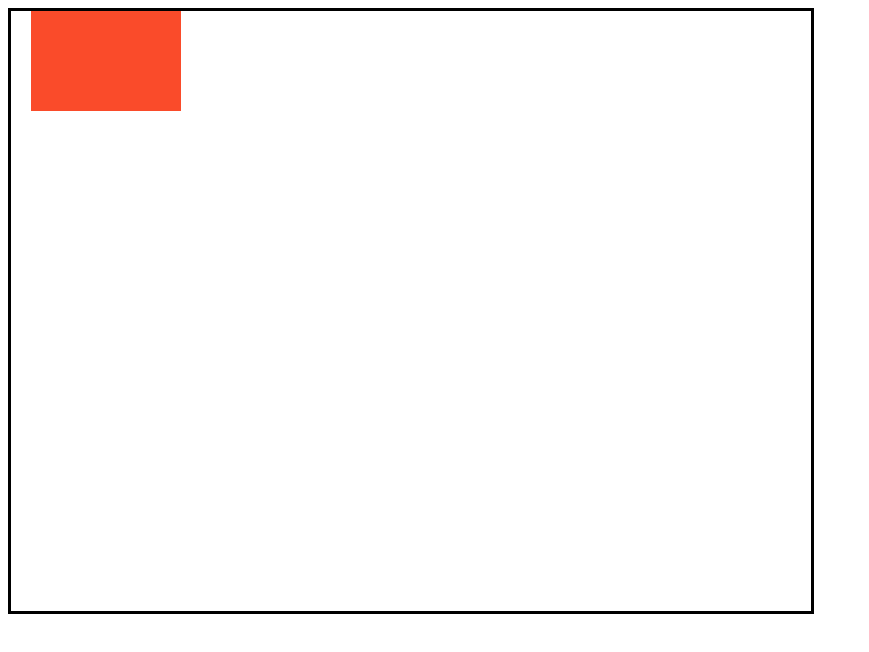
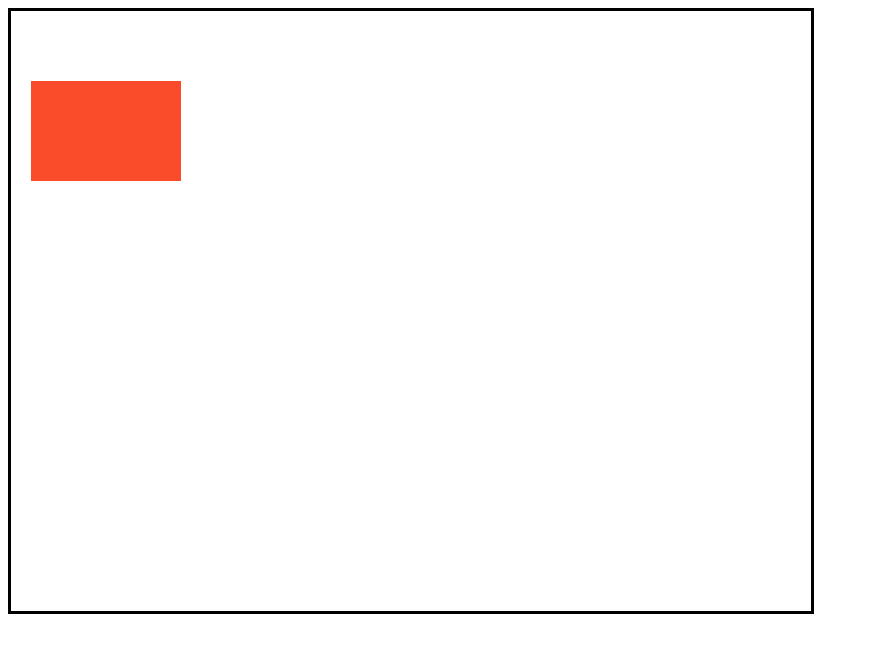
Before and after one commit to codegym-vn/PF2020_Racing-Game, a plain HTML site: page index.html in a window 1280 px wide. Shown: the whole page, without its empty margins (0-869 px from the left). Drawn offline with Linux system fonts and the light colour scheme.

Commit message:
Di chuyển hình chữ nhật xuống dưới màn hình

```diff
--- a/index.html
+++ b/index.html
@@ -30,7 +30,23 @@
 
     }
 
-    setInterval(moveCarUp, 100);
+    function moveCarDown() {
+
+      // Xoá hình chữ nhật đã vẽ trước đó
+      gameContext.clearRect(20, carYPosition, 150, 100);
+
+
+      if (carYPosition < 600) {
+        carYPosition++;
+      }
+
+      gameContext.beginPath();
+      gameContext.fillStyle='#fa4b2a';
+      gameContext.fillRect(20, carYPosition, 150, 100);
+
+    }
+
+    setInterval(moveCarDown, 100);
   </script>
 </body>
 </html>
```
